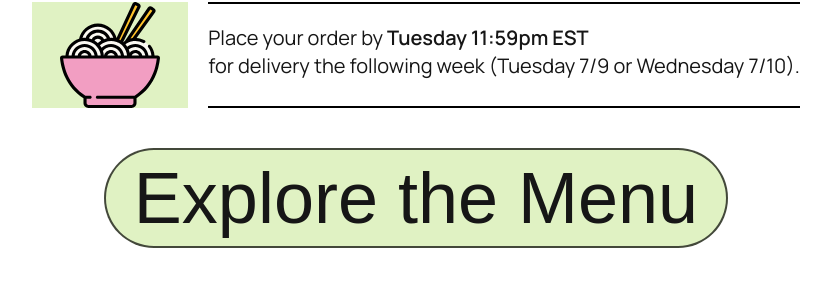
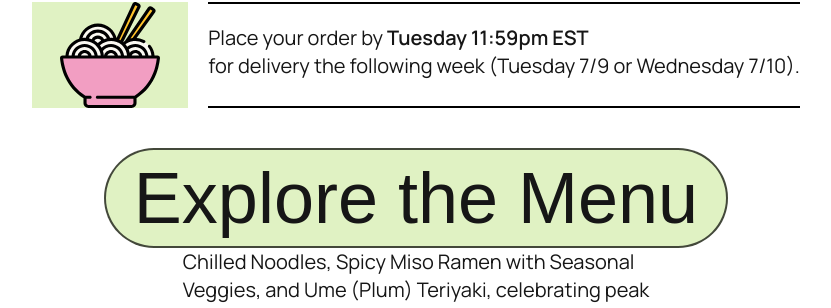
Before and after one commit to Daniel264/yoko-street, a Next.js app: page / in a window 1280 px wide. Shown: the part 1277-1585 px from the top of the page, without its empty margins (224-1055 px from the left). Before the commit the page ends 1525 px from the top, so only its background shows below. Built offline with nearby package versions, Linux system fonts and the light colour scheme; a web font is replaced by a local one.

Commit message:
Refactor Menu component to improve layout and add descriptive text

```diff
--- a/src/components/Menu.tsx
+++ b/src/components/Menu.tsx
@@ -1,11 +1,13 @@
 export const Menu = () => {
     return (
-        <div className="flex w-full flex-row justify-center pt-10">
-            <div className="bg-[#E0F2C3] px-7 py-3 rounded-full border-2 border-black border-opacity-70">
+        <div className="flex w-full flex-col justify-center items-center pt-10">
+            <div className="rounded-full border-2 border-black border-opacity-70 bg-[#E0F2C3] px-7 py-3">
                 <h1 className="clash-font text-6xl lg:text-7xl">Explore the Menu</h1>
             </div>
             <div>
-                <p></p>
+                <p className="text-xl">
+                    Chilled Noodles, Spicy Miso Ramen with Seasonal <br /> Veggies, and Ume (Plum) Teriyaki, celebrating peak <br /> plum season.
+                </p>
             </div>
         </div>
     );
```
